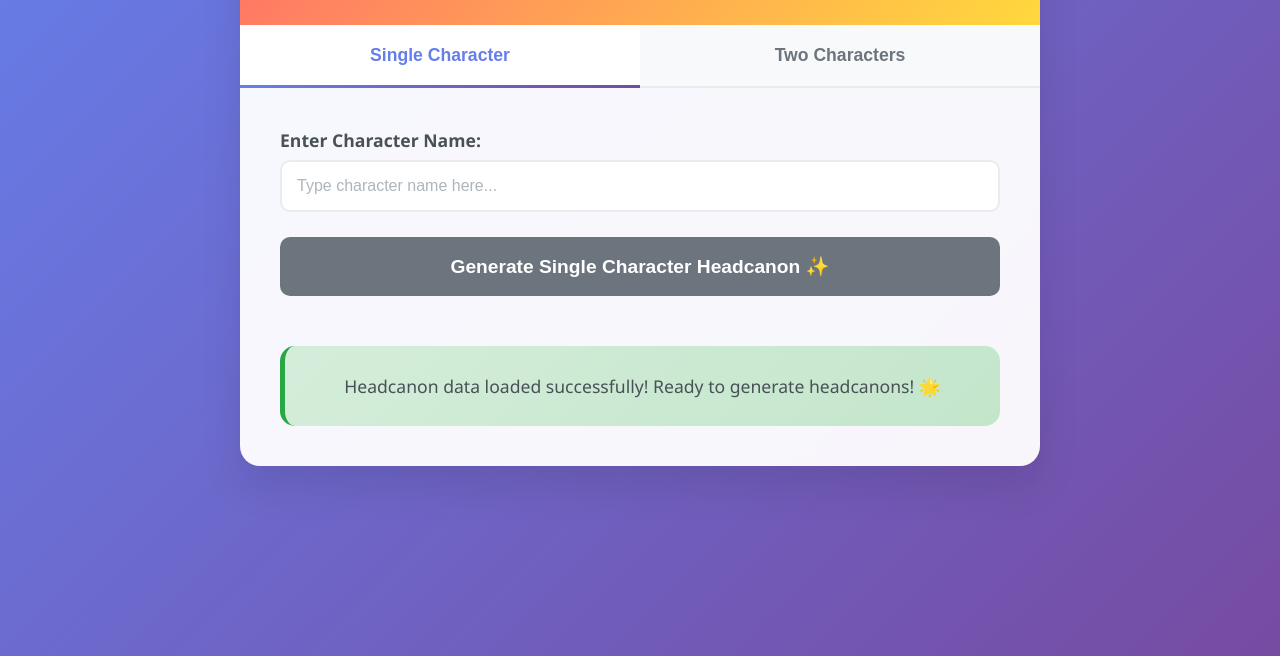
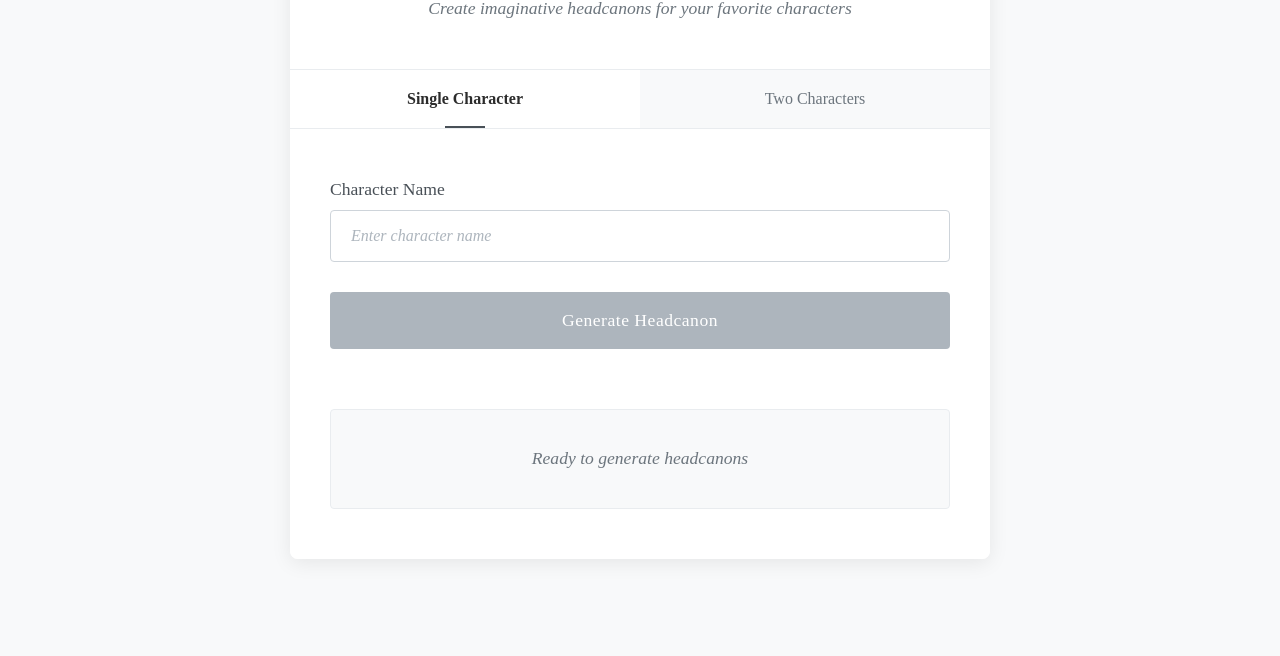
Before and after one commit to TheFluxite/headcanon-generator, a plain HTML site: page index.html in a window 1280 px wide. Shown: the part 144-800 px from the top of the page. Drawn offline with Linux system fonts and the light colour scheme.

Commit message:
Update index.html

```diff
--- a/index.html
+++ b/index.html
@@ -12,44 +12,47 @@
         }
 
         body {
-            font-family: 'Segoe UI', Tahoma, Geneva, Verdana, sans-serif;
-            background: linear-gradient(135deg, #667eea 0%, #764ba2 100%);
+            font-family: 'Times New Roman', serif;
+            background: #f8f9fa;
             min-height: 100vh;
-            padding: 20px;
+            padding: 40px 20px;
+            color: #2c2c2c;
         }
 
         .container {
-            max-width: 800px;
+            max-width: 700px;
             margin: 0 auto;
-            background: rgba(255, 255, 255, 0.95);
-            border-radius: 20px;
-            box-shadow: 0 20px 40px rgba(0, 0, 0, 0.1);
+            background: white;
+            border-radius: 8px;
+            box-shadow: 0 4px 20px rgba(0, 0, 0, 0.08);
             overflow: hidden;
-            backdrop-filter: blur(10px);
         }
 
         .header {
             text-align: center;
-            padding: 30px 20px;
-            background: linear-gradient(135deg, #ff6b6b, #ffd93d);
-            color: white;
+            padding: 50px 30px;
+            background: white;
+            border-bottom: 1px solid #e9ecef;
         }
 
         .header h1 {
-            font-size: 2.5rem;
-            margin-bottom: 10px;
-            text-shadow: 2px 2px 4px rgba(0, 0, 0, 0.3);
+            font-size: 2.2rem;
+            margin-bottom: 12px;
+            color: #2c2c2c;
+            font-weight: normal;
+            letter-spacing: -0.5px;
         }
 
         .header p {
             font-size: 1.1rem;
-            opacity: 0.9;
+            color: #6c757d;
+            font-style: italic;
         }
 
         .tabs {
             display: flex;
             background: #f8f9fa;
-            border-bottom: 2px solid #e9ecef;
+            border-bottom: 1px solid #e9ecef;
         }
 
         .tab {
@@ -59,26 +62,28 @@
             background: transparent;
             border: none;
             cursor: pointer;
-            font-size: 1.1rem;
-            font-weight: 600;
+            font-size: 1rem;
+            font-family: 'Times New Roman', serif;
             color: #6c757d;
-            transition: all 0.3s ease;
+            transition: all 0.2s ease;
             position: relative;
         }
 
         .tab.active {
-            color: #667eea;
+            color: #2c2c2c;
             background: white;
+            font-weight: bold;
         }
 
         .tab.active::after {
             content: '';
             position: absolute;
-            bottom: -2px;
-            left: 0;
-            right: 0;
-            height: 3px;
-            background: linear-gradient(90deg, #667eea, #764ba2);
+            bottom: 0;
+            left: 50%;
+            transform: translateX(-50%);
+            width: 40px;
+            height: 2px;
+            background: #495057;
         }
 
         .tab:hover:not(.active) {
@@ -87,59 +92,64 @@
         }
 
         .tab-content {
-            padding: 40px;
+            padding: 50px 40px;
+            background: white;
         }
 
         .form-group {
-            margin-bottom: 25px;
+            margin-bottom: 30px;
         }
 
         .form-group label {
             display: block;
-            margin-bottom: 8px;
-            font-weight: 600;
+            margin-bottom: 10px;
+            font-size: 1.1rem;
             color: #495057;
-            font-size: 1.1rem;
+            font-weight: normal;
         }
 
         .form-group input {
             width: 100%;
-            padding: 15px;
-            border: 2px solid #e9ecef;
-            border-radius: 10px;
+            padding: 16px 20px;
+            border: 1px solid #ced4da;
+            border-radius: 4px;
             font-size: 1rem;
+            font-family: 'Times New Roman', serif;
             background: white;
             color: #495057;
-            transition: all 0.3s ease;
+            transition: all 0.2s ease;
         }
 
         .form-group input:focus {
             outline: none;
-            border-color: #667eea;
-            box-shadow: 0 0 0 3px rgba(102, 126, 234, 0.1);
+            border-color: #6c757d;
+            box-shadow: 0 0 0 2px rgba(108, 117, 125, 0.1);
         }
 
         .form-group input::placeholder {
             color: #adb5bd;
+            font-style: italic;
         }
 
         .generate-btn {
             width: 100%;
-            padding: 18px;
-            background: linear-gradient(135deg, #667eea, #764ba2);
+            padding: 18px 24px;
+            background: #495057;
             color: white;
             border: none;
-            border-radius: 10px;
-            font-size: 1.2rem;
-            font-weight: 600;
+            border-radius: 4px;
+            font-size: 1.1rem;
+            font-family: 'Times New Roman', serif;
             cursor: pointer;
-            transition: all 0.3s ease;
-            margin-bottom: 30px;
+            transition: all 0.2s ease;
+            margin-bottom: 40px;
+            letter-spacing: 0.5px;
         }
 
         .generate-btn:hover:not(:disabled) {
-            transform: translateY(-2px);
-            box-shadow: 0 10px 25px rgba(102, 126, 234, 0.3);
+            background: #343a40;
+            transform: translateY(-1px);
+            box-shadow: 0 4px 12px rgba(0, 0, 0, 0.15);
         }
 
         .generate-btn:active:not(:disabled) {
@@ -147,24 +157,24 @@
         }
 
         .generate-btn:disabled {
-            background: #6c757d;
+            background: #adb5bd;
             cursor: not-allowed;
             transform: none;
             box-shadow: none;
         }
 
         .result {
-            background: linear-gradient(135deg, #f8f9fa, #e9ecef);
-            border-radius: 15px;
-            padding: 25px;
-            border-left: 5px solid #667eea;
-            min-height: 80px;
+            background: #f8f9fa;
+            border: 1px solid #e9ecef;
+            border-radius: 4px;
+            padding: 30px;
+            min-height: 100px;
             display: flex;
             align-items: center;
             justify-content: center;
             text-align: center;
             font-size: 1.1rem;
-            line-height: 1.6;
+            line-height: 1.7;
             color: #495057;
             margin-top: 20px;
         }
@@ -175,31 +185,33 @@
         }
 
         .result.generated {
-            background: linear-gradient(135deg, #d4edda, #c3e6cb);
-            border-left-color: #28a745;
-            animation: fadeInUp 0.5s ease;
+            background: white;
+            border-color: #495057;
+            color: #2c2c2c;
+            animation: fadeIn 0.3s ease;
+            border-left: 4px solid #495057;
         }
 
         .result.loading {
-            background: linear-gradient(135deg, #fff3cd, #ffeaa7);
-            border-left-color: #ffc107;
-            color: #856404;
+            background: #f8f9fa;
+            border-color: #ced4da;
+            color: #6c757d;
+            font-style: italic;
         }
 
         .result.error {
-            background: linear-gradient(135deg, #f8d7da, #f5c6cb);
-            border-left-color: #dc3545;
+            background: #f8f9fa;
+            border-color: #dc3545;
             color: #721c24;
+            border-left: 4px solid #dc3545;
         }
 
-        @keyframes fadeInUp {
+        @keyframes fadeIn {
             from {
                 opacity: 0;
-                transform: translateY(20px);
             }
             to {
                 opacity: 1;
-                transform: translateY(0);
             }
         }
 
@@ -208,16 +220,25 @@
         }
 
         @media (max-width: 600px) {
-            .header h1 {
-                font-size: 2rem;
+            body {
+                padding: 20px 10px;
             }
 
-            .container {
-                margin: 10px;
+            .header {
+                padding: 40px 20px;
+            }
+
+            .header h1 {
+                font-size: 1.8rem;
             }
 
             .tab-content {
+                padding: 30px 20px;
+            }
+
+            .result {
                 padding: 20px;
+                font-size: 1rem;
             }
         }
     </style>
@@ -225,8 +246,8 @@
 <body>
     <div class="container">
         <div class="header">
-            <h1>🎭 Headcanon Generator</h1>
-            <p>Generate fun headcanons for your favorite characters!</p>
+            <h1>Character Headcanon Generator</h1>
+            <p>Create imaginative headcanons for your favorite characters</p>
         </div>
 
         <div class="tabs">
@@ -237,30 +258,30 @@
         <div class="tab-content">
             <div id="single-tab" class="tab-panel">
                 <div class="form-group">
-                    <label for="single-character">Enter Character Name:</label>
-                    <input type="text" id="single-character" placeholder="Type character name here...">
+                    <label for="single-character">Character Name</label>
+                    <input type="text" id="single-character" placeholder="Enter character name">
                 </div>
                 <button class="generate-btn" onclick="generateHeadcanon('single')" disabled>
-                    Generate Single Character Headcanon ✨
+                    Generate Headcanon
                 </button>
             </div>
 
             <div id="double-tab" class="tab-panel hidden">
                 <div class="form-group">
-                    <label for="character1">First Character:</label>
-                    <input type="text" id="character1" placeholder="Enter first character name...">
+                    <label for="character1">First Character</label>
+                    <input type="text" id="character1" placeholder="Enter first character name">
                 </div>
                 <div class="form-group">
-                    <label for="character2">Second Character:</label>
-                    <input type="text" id="character2" placeholder="Enter second character name...">
+                    <label for="character2">Second Character</label>
+                    <input type="text" id="character2" placeholder="Enter second character name">
                 </div>
                 <button class="generate-btn" onclick="generateHeadcanon('double')" disabled>
-                    Generate Two Character Headcanon ✨
+                    Generate Headcanon
                 </button>
             </div>
 
             <div class="result empty" id="result">
-                Your generated headcanon will appear here! 🌟
+                Your generated headcanon will appear here
             </div>
         </div>
     </div>
@@ -317,8 +338,8 @@
                 headcanonData = data;
                 isDataLoaded = true;
 
-                resultDiv.textContent = 'Headcanon data loaded successfully! Ready to generate headcanons! 🌟';
-                resultDiv.className = 'result generated';
+                resultDiv.textContent = 'Ready to generate headcanons';
+                resultDiv.className = 'result empty';
 
                 console.log('Headcanon data loaded successfully:', headcanonData);
 
@@ -329,7 +350,7 @@
                 headcanonData = fallbackData;
                 isDataLoaded = true;
 
-                resultDiv.textContent = `Could not load headcanons.json (${error.message}). Using built-in headcanons instead. 📝`;
+                resultDiv.textContent = `Could not load headcanons.json. Using built-in headcanons instead.`;
                 resultDiv.className = 'result error';
             }
 
```
